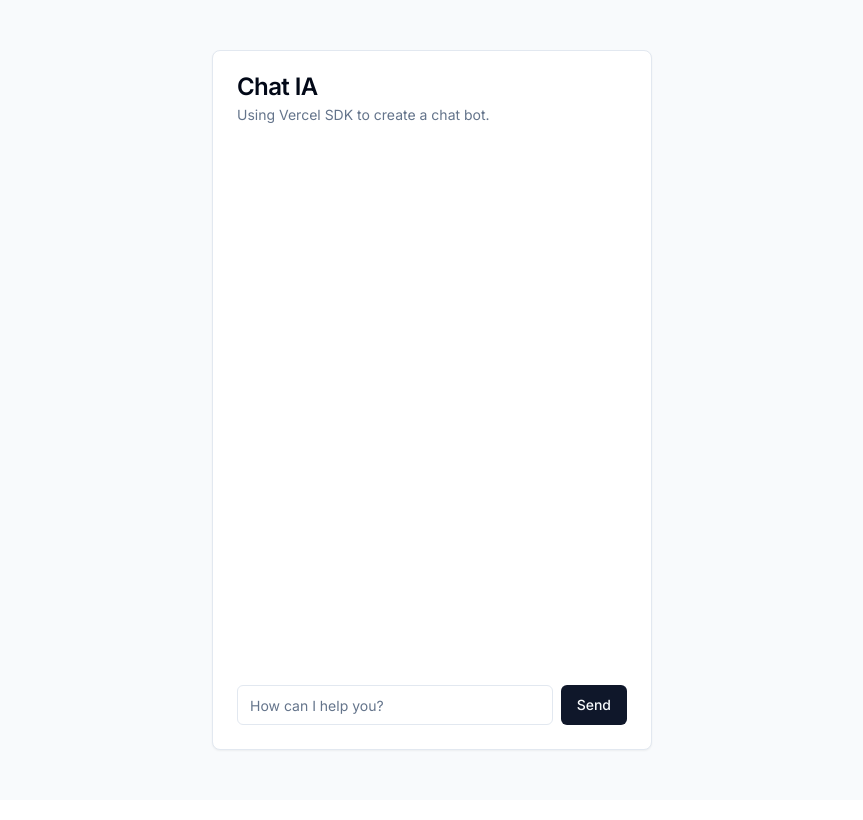
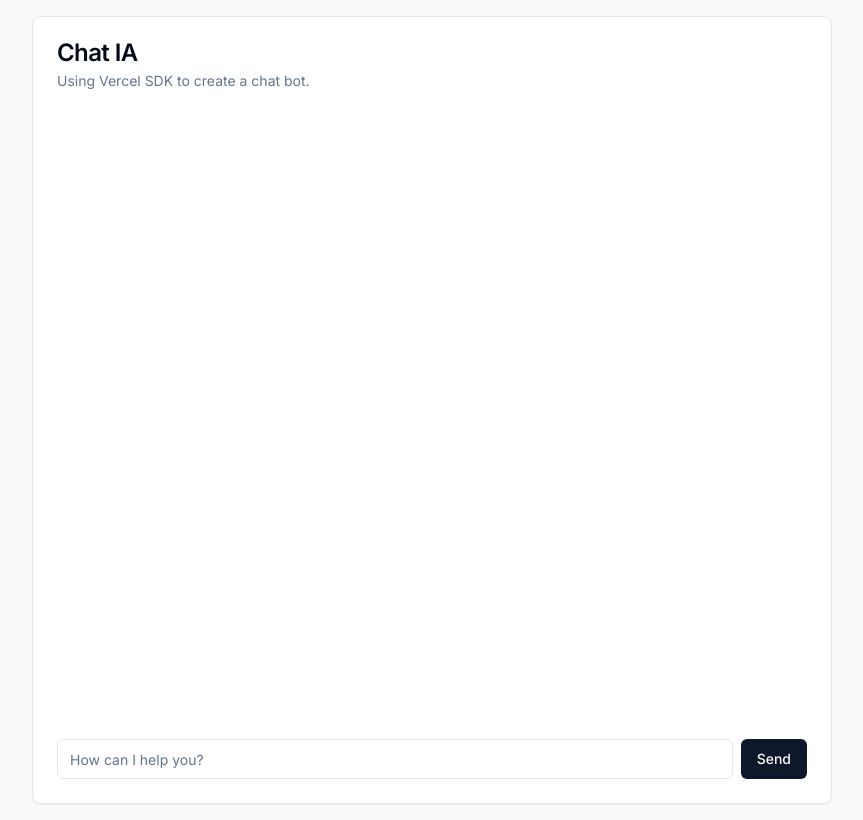
Before and after one commit to AndersonNascimentoAFSN/chat-ai, a Next.js app: page / in a window 1280 px wide. Shown: the whole page, without its empty margins (208-1071 px from the left). Built offline with nearby package versions, Linux system fonts and the light colour scheme.

Commit message:
fix: chat css

```diff
--- a/package.json
+++ b/package.json
@@ -10,6 +10,7 @@
   },
   "dependencies": {
     "@radix-ui/react-avatar": "^1.0.4",
+    "@radix-ui/react-scroll-area": "^1.0.5",
     "@radix-ui/react-slot": "^1.0.2",
     "ai": "^2.2.24",
     "class-variance-authority": "^0.7.0",
--- a/src/components/chat.tsx
+++ b/src/components/chat.tsx
@@ -6,20 +6,21 @@
 import { Button } from "@/components/ui/button";
 import { Card, CardContent, CardDescription, CardFooter, CardHeader, CardTitle } from "@/components/ui/card";
 import { Input } from "@/components/ui/input";
+import { ScrollArea } from './ui/scroll-area';
 
 export function Chat() {
   const { messages, input, handleInputChange, handleSubmit } = useChat({ api: '/api/chat' });
 
   return (
-    <Card className="w-[440px] h-[700px] grid grid-rows-[min-content_1fr_min-content]">
+    <Card className="w-[800px] m-4">
       <CardHeader>
         <CardTitle>Chat IA</CardTitle>
         <CardDescription>Using Vercel SDK to create a chat bot.</CardDescription>
       </CardHeader>
-      <CardContent className="space-y-4">
-        {
-          messages.map((message) => (
-            <div className="flex gap-3 text-slate-600 text-sm" key={message.id}>
+      <CardContent>
+        <ScrollArea className="h-[600px] w-full pr-6">
+          {messages.map((message) => (
+            <div className="flex gap-3 text-slate-600 text-sm mb-4" key={message.id}>
               {message.role === 'user' && (
                 <Avatar>
                   <AvatarFallback>AN</AvatarFallback>
@@ -41,8 +42,8 @@
                 {message.content}
               </p>
             </div>
-          ))
-        }
+          ))}
+        </ScrollArea>
       </CardContent>
       <CardFooter>
         <form className="w-full flex gap-2" onSubmit={handleSubmit}>
--- /dev/null
+++ b/src/components/ui/scroll-area.tsx
@@ -0,0 +1,48 @@
+"use client"
+
+import * as React from "react"
+import * as ScrollAreaPrimitive from "@radix-ui/react-scroll-area"
+
+import { cn } from "@/lib/utils"
+
+const ScrollArea = React.forwardRef<
+  React.ElementRef<typeof ScrollAreaPrimitive.Root>,
+  React.ComponentPropsWithoutRef<typeof ScrollAreaPrimitive.Root>
+>(({ className, children, ...props }, ref) => (
+  <ScrollAreaPrimitive.Root
+    ref={ref}
+    className={cn("relative overflow-hidden", className)}
+    {...props}
+  >
+    <ScrollAreaPrimitive.Viewport className="h-full w-full rounded-[inherit]">
+      {children}
+    </ScrollAreaPrimitive.Viewport>
+    <ScrollBar />
+    <ScrollAreaPrimitive.Corner />
+  </ScrollAreaPrimitive.Root>
+))
+ScrollArea.displayName = ScrollAreaPrimitive.Root.displayName
+
+const ScrollBar = React.forwardRef<
+  React.ElementRef<typeof ScrollAreaPrimitive.ScrollAreaScrollbar>,
+  React.ComponentPropsWithoutRef<typeof ScrollAreaPrimitive.ScrollAreaScrollbar>
+>(({ className, orientation = "vertical", ...props }, ref) => (
+  <ScrollAreaPrimitive.ScrollAreaScrollbar
+    ref={ref}
+    orientation={orientation}
+    className={cn(
+      "flex touch-none select-none transition-colors",
+      orientation === "vertical" &&
+        "h-full w-2.5 border-l border-l-transparent p-[1px]",
+      orientation === "horizontal" &&
+        "h-2.5 flex-col border-t border-t-transparent p-[1px]",
+      className
+    )}
+    {...props}
+  >
+    <ScrollAreaPrimitive.ScrollAreaThumb className="relative flex-1 rounded-full bg-border" />
+  </ScrollAreaPrimitive.ScrollAreaScrollbar>
+))
+ScrollBar.displayName = ScrollAreaPrimitive.ScrollAreaScrollbar.displayName
+
+export { ScrollArea, ScrollBar }
```
Also changed, not shown: 1 other file (tests, documents, lock files or other folders).
